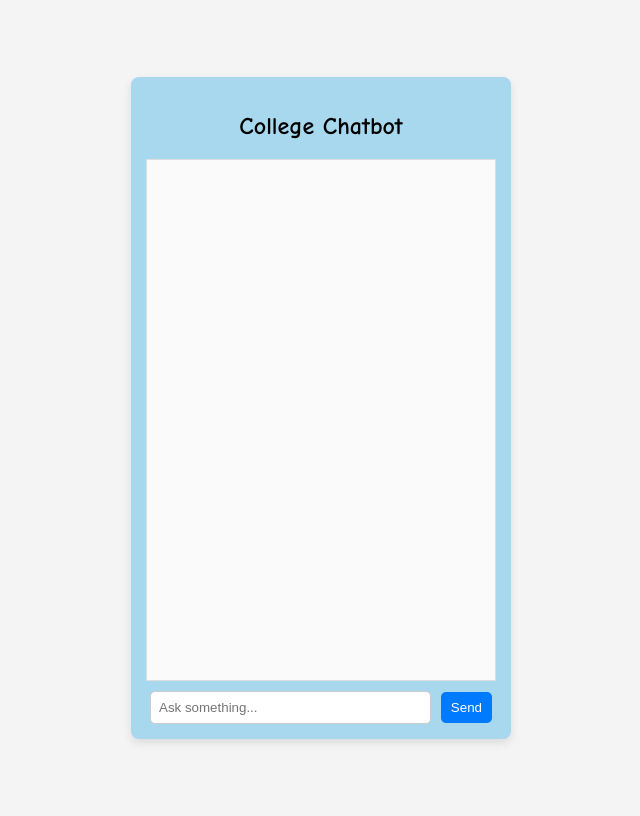
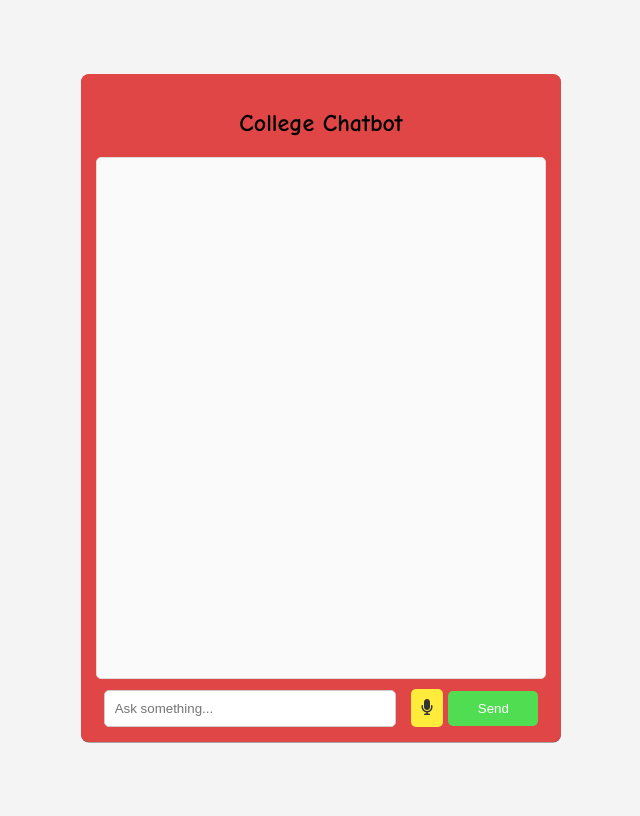
Before and after one commit to nawazuddin-nz/bot, a Flask app: page / in a window 1280 px wide. Shown: the whole page, without its empty margins (319-959 px from the left). Run offline with Flask 3, Linux system fonts and the light colour scheme.

Commit message:
Update index.html

```diff
--- a/templates/index.html
+++ b/templates/index.html
@@ -1,24 +1,160 @@
-
 <!DOCTYPE html>
 <html lang="en">
 <head>
     <meta charset="UTF-8">
     <meta name="viewport" content="width=device-width, initial-scale=1.0">
-    <title>pcanzz3</title>
+    <title>College Chatbot</title>
     <link rel="stylesheet" href="{{ url_for('static', filename='styles.css') }}">
     <link rel="preconnect" href="https://fonts.googleapis.com">
-<link rel="preconnect" href="https://fonts.gstatic.com" crossorigin>
-<link href="https://fonts.googleapis.com/css2?family=Comic+Neue:ital,wght@0,300;0,400;0,700;1,300;1,400;1,700&family=Open+Sans:ital,wght@0,300..800;1,300..800&display=swap" rel="stylesheet">
+    <link rel="preconnect" href="https://fonts.gstatic.com" crossorigin>
+    <link href="https://fonts.googleapis.com/css2?family=Comic+Neue:ital,wght@0,300;0,400;0,700;1,300;1,400;1,700&family=Open+Sans:ital,wght@0,300..800;1,300..800&display=swap" rel="stylesheet">
+    <!-- Add Font Awesome for microphone icon -->
+    <link href="https://cdnjs.cloudflare.com/ajax/libs/font-awesome/6.0.0-beta3/css/all.min.css" rel="stylesheet">
+    <style>
+    body {
+    font-family: "Comic Neue", serif;
+    display: flex;
+    justify-content: center;
+    align-items: center;
+    height: 100vh;
+    background-color: #f4f4f4;
+}
+
+
+       .chat-container {
+    width: 450px;
+    padding: 15px;
+    border-radius: 8px;
+    background: #e04646;
+    box-shadow: 0 4px 10px rgba(0, 0, 0, 0.1);
+    text-align: center;
+    box-shadow: 0px 0.5px 0.5px #595858, 0px 1px 0.5px rgba(239, 239, 239, 0.5);
+    stroke: black 25px;
+}
+#chat-box{
+    border-radius: 5px;
+}
+
+
+        #user-input {
+            width: 60%;
+            padding: 10px;
+            margin-right: 10px;
+        }
+
+        button, #mic-btn {
+            padding: 10px ;
+            cursor: pointer;
+        }
+
+        #mic-btn {
+            background-color: #ffeb3b;
+            border: none;
+            font-size: 1em;
+            color: #333;
+        }
+
+        #mic-btn:hover {
+            background-color: #fdd835;
+        }
+
+        .chat-container button {
+            background-color: #51dd51;
+            color: white;
+            border: none;
+        }
+
+        .chat-container button:hover {
+            background-color: #696b69;
+        }
+        .sendbtn{
+           height: 1%;
+           width: 20%;
+        }
+
+    </style>
 </head>
 <body>
     <div class="chat-container">
         <h2>College Chatbot</h2>
         <div id="chat-box"></div>
         <input type="text" id="user-input" placeholder="Ask something...">
-        <button onclick="sendMessage()">Send</button>
+        <!-- Microphone icon button to trigger voice input -->
+        <button id="mic-btn" onclick="startVoiceInput()"><i class="fas fa-microphone"></i></button>
+        <button onclick="sendMessage()" class="sendbtn">Send</button>
+        <br>
     </div>
 
+    <script>
+        // For capturing voice input
+        const recognition = new (window.SpeechRecognition || window.webkitSpeechRecognition)();
+        recognition.lang = "en-US";  // Set the language to English (US)
 
-    <script src="{{ url_for('static', filename='script.js') }}"></script>
+        recognition.onstart = () => {
+            console.log("Voice recognition started. Speak now.");
+        };
+
+        recognition.onresult = (event) => {
+            let userInput = event.results[0][0].transcript;  // Captures the spoken text
+            document.getElementById("user-input").value = userInput;  // Display in the text box
+            sendMessage();  // Call the sendMessage function with the captured voice input
+        };
+
+        function startVoiceInput()
+        {
+            console.log("Waiting for 5 seconds before listening...");
+
+            setTimeout(() =>
+            {
+                console.log("Listening now...");
+                recognition.start();  // Start listening after 5 seconds
+            }, 6000);  // 5000ms = 5 seconds
+        }
+
+
+        // function startVoiceInput() {
+        //     recognition.start();  // Start listening for voice input no time
+        // }
+
+        // For sending the message and getting the bot response
+        function sendMessage() {
+            let userInput = document.getElementById("user-input").value;
+            if (userInput.trim() === "") return;
+
+            let chatBox = document.getElementById("chat-box");
+
+            // Append user message
+            let userMessage = document.createElement("div");
+            userMessage.classList.add("user-message");
+            userMessage.textContent = userInput;
+            chatBox.appendChild(userMessage);
+
+            fetch(`/get_response?query=${encodeURIComponent(userInput)}`)
+                .then(response => response.json())
+                .then(data => {
+                    // Append bot response (Text)
+                    let botMessage = document.createElement("div");
+                    botMessage.classList.add("bot-message");
+                    botMessage.textContent = data.response;
+                    chatBox.appendChild(botMessage);
+
+                    // Convert the bot's response to voice
+                    let speech = new SpeechSynthesisUtterance(data.response);
+                    speech.lang = "en-US";  // Set language to English (US)
+                    window.speechSynthesis.speak(speech);  // Speak the message
+
+                    chatBox.scrollTop = chatBox.scrollHeight; // Auto-scroll to bottom
+                });
+
+            document.getElementById("user-input").value = "";
+        }
+
+        // Event listener for Enter key to send text input
+        document.getElementById("user-input").addEventListener("keypress", function (event) {
+            if (event.key === "Enter") {
+                sendMessage();
+            }
+        });
+    </script>
 </body>
 </html>
```
